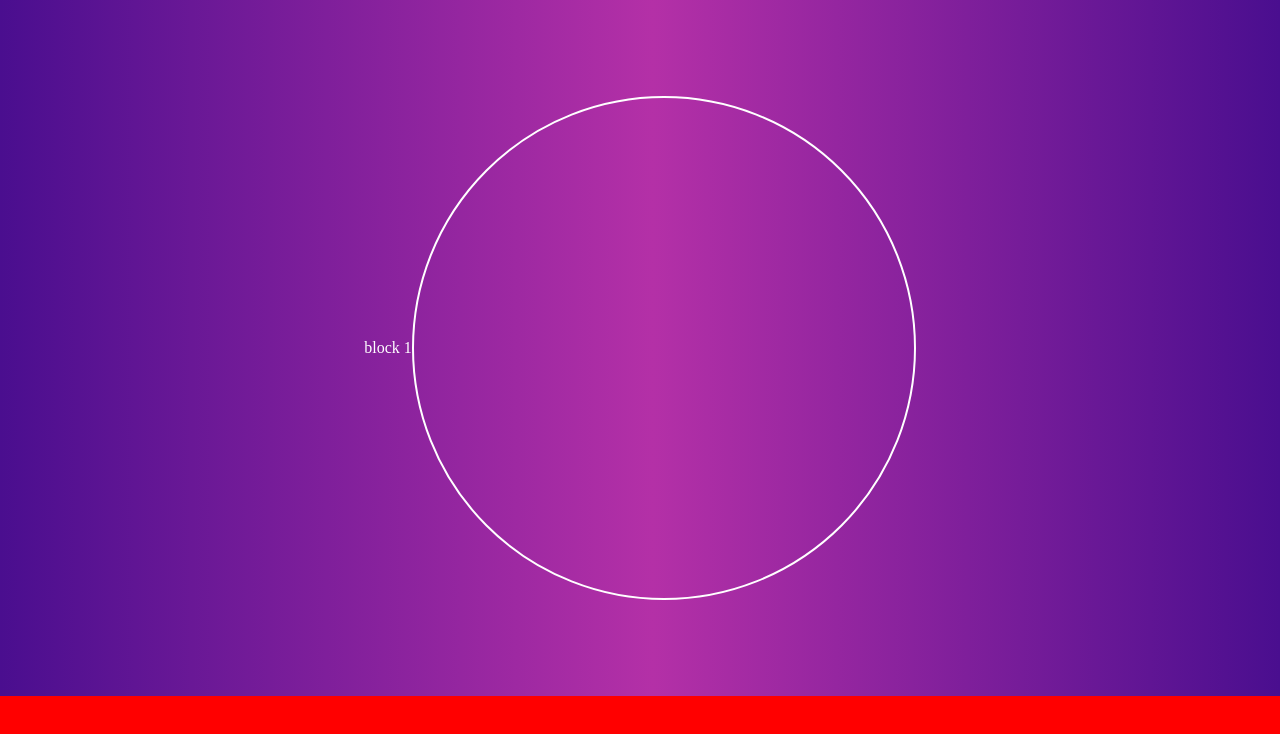
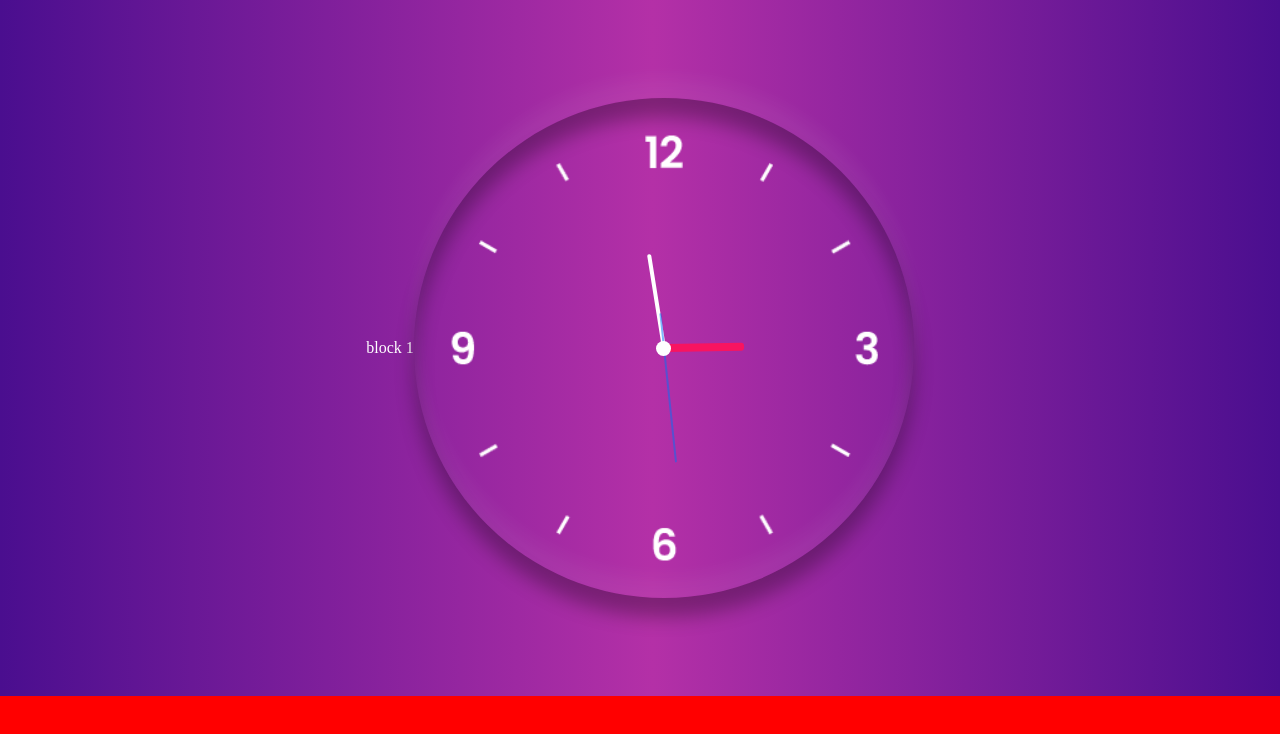
Before and after one commit to ashishmangla0/clockJs, a plain HTML site: page index.html in a window 1280 px wide. Shown: the top 734 px of the page. Drawn offline with Linux system fonts and the light colour scheme.

Commit message:
add style

```diff
--- a/index.html
+++ b/index.html
@@ -11,7 +11,12 @@
 block 1
 
 <div class="clock">
-    <div class="clock__cover"></div>
+    <div class="clock__outer">
+        <div class="clock__hr"></div>
+        <div class="clock__min"></div>
+        <div class="clock__sec"></div>
+            <div class="clock__in"></div>
+    </div>
 </div>
     </section>
 
--- a/main.js
+++ b/main.js
@@ -1,4 +1,7 @@
 const blockHero = document.querySelectorAll(".block--hero");
+const clockSec =  document.querySelector(".clock__sec");
+const clockMin =  document.querySelector(".clock__min");
+const clockHour =  document.querySelector(".clock__hr");
 const getCurrentTime = () => {
     let date = new Date();
     let hr = date.getHours();
@@ -8,6 +11,16 @@ const getCurrentTime = () => {
     console.log(`i am hour : ${hr}`);
     console.log(`i am Min : ${min}`);
     console.log(`i am Sec : ${sec}`);
+    let hrPosition = hr*360/12 + ((min * 360/60)/12) ;
+    let minPosition = (min * 360/60) + (sec* 360/60)/60;
+    let secPosition = sec * 360/60;
+
+    console.log(minPosition);
+console.log(`i am hour ${hrPosition}`);
+clockHour.setAttribute("style" , `transform:rotate(${hrPosition}deg)`) ;
+clockMin.setAttribute("style" , `transform:rotate(${minPosition}deg)`) ;
+   clockSec.setAttribute("style" , `transform:rotate(${secPosition}deg)`)
+
 };
 
 const options = {
--- a/style.css
+++ b/style.css
@@ -25,12 +25,69 @@ body{
     background: linear-gradient(90deg, #4a0e8f 0%, #b430a7 51%, #4a0e8f 100%);
     color: #ffffff;
 }
+.clock__outer{
+    height: 500px;
+    width:500px;
+    position: relative;
+    display:flex;
+    background: url(images/clock.png) no-repeat center center;
+    box-shadow: 0 -1.2em 1.2em rgba(255,255,255,.06),inset 0 -1.2em 1.2em rgba(255,255,255,.06),0 1.2em 1.2em rgba(0,0,0,.3),inset 0 1.2em 1.2em rgba(0,0,0,.3);
+    border-radius: 50%;
+    background-size: cover;
+    align-items: center;
+    justify-content: center;
+}
+.clock__in{
+    width: 15px;
+    height: 15px;
+    background: #fff;
+    border-radius: 50%;
+    z-index:9;
+}
+.clock__hr {
+    width: 160px;
+    height: 160px
+}
+.clock__min {
+    width: 190px;
+    height: 190px
+}
+.clock__sec {
+    width: 230px;
+    height: 230px
+}
+.clock__hr,.clock__min,.clock__sec {
+    display: flex;
+    justify-content: center;
+    position: absolute;
+    border-radius: 50%
+}
 
-.clock__cover{
 
-    width: 500px;
-    height: 500px;
-    position: relative;
-border: 2px solid #ffffff;
-border-radius: 50%;
+.clock__hr:before {
+    content: '';
+    position: absolute;
+    width: 7.5px;
+    height: 80px;
+    background: #f81460;
+    z-index: 10;
+    border-radius: 2.8px
 }
+.clock__min::before{
+    content: '';
+    position: absolute;
+    width: 3.5px;
+    height: 100px;
+    background: #fff;
+    z-index: 11;
+    border-radius: 3px
+}
+.clock__sec:before {
+    content: '';
+    position: absolute;
+    width: 2px;
+    height: 150px;
+    background: #0075fa80;
+    z-index: 12;
+    border-radius: 3px
+}
```
Also changed, not shown: images/clock.png (added). Lines whose indentation alone changed are shown as unchanged.
